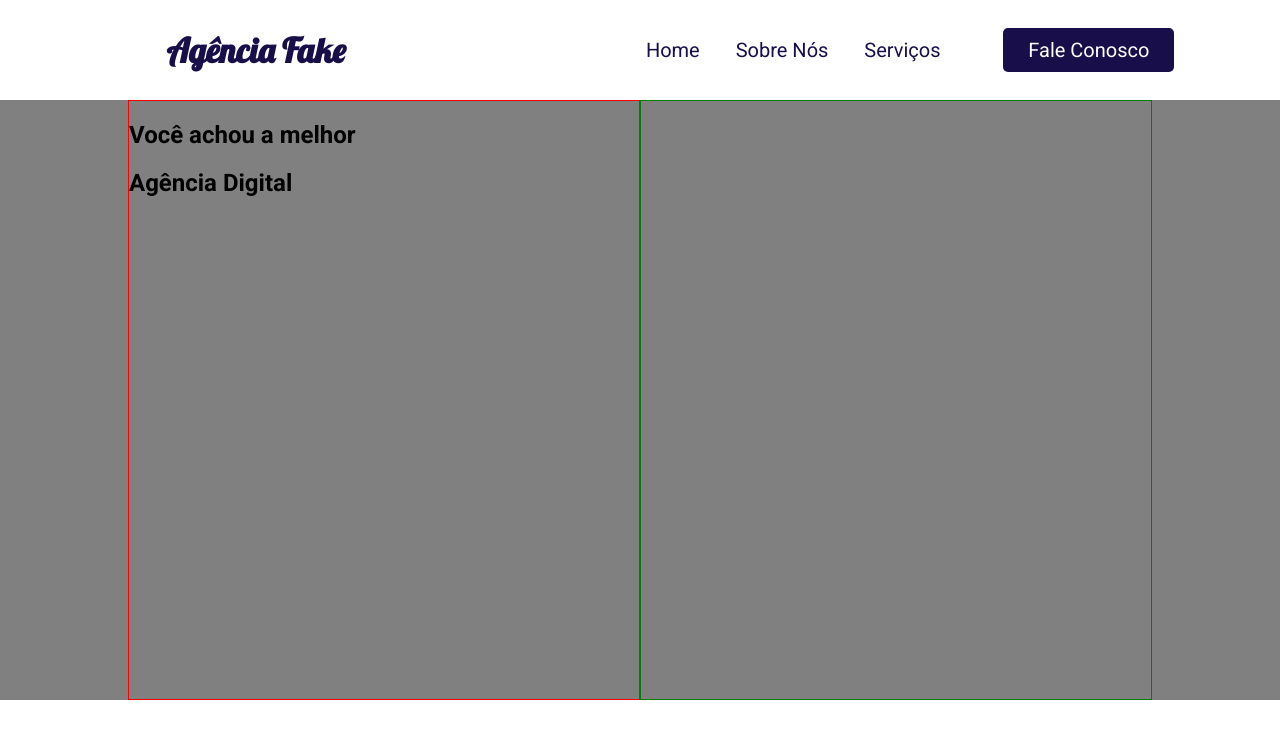
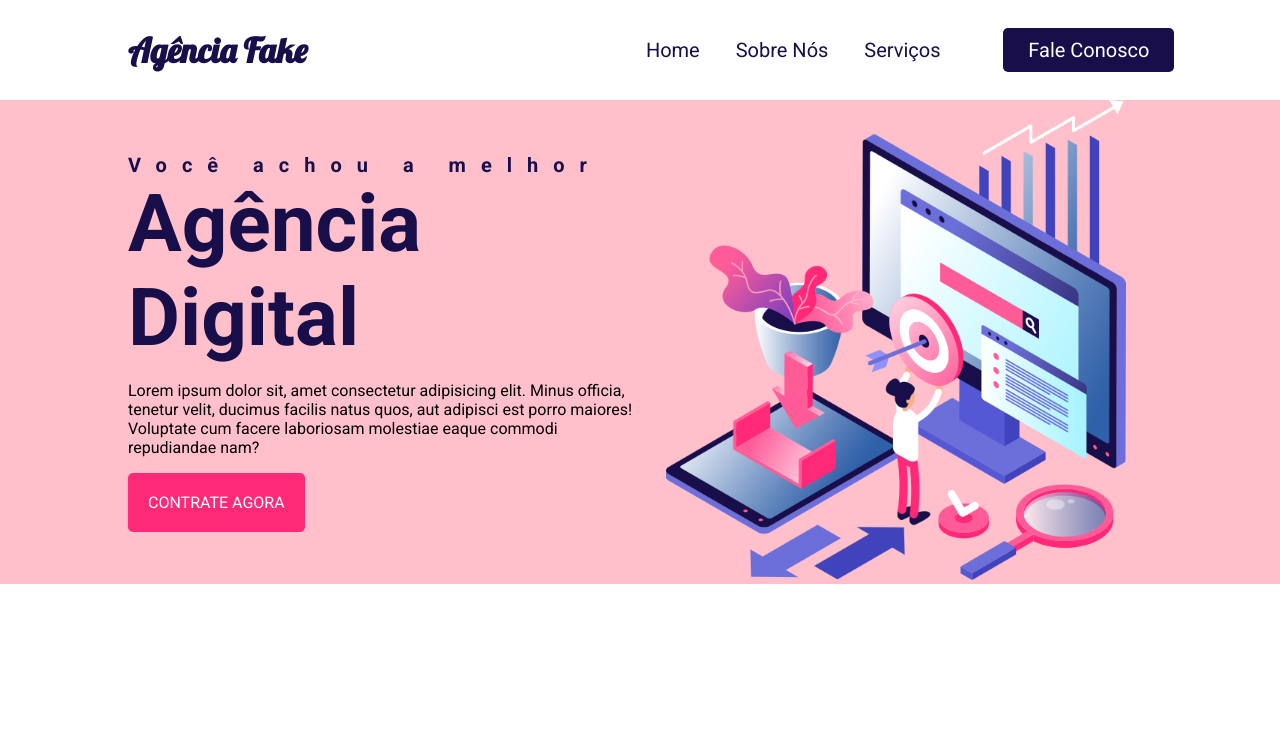
Before and after one commit to CarlosMonnerat/html-css, a PHP site: page / in a window 1280 px wide. Shown: the top 739 px of the page. Run offline with PHP 8.4, Linux system fonts and the light colour scheme.

Commit message:
site agencia fake img-header

```diff
--- a/desafios/agencia-fake/estilo.css
+++ b/desafios/agencia-fake/estilo.css
@@ -19,7 +19,8 @@ body{
 .logo{
     flex: 20%;
     margin-left: 10%;
-    text-align: center;
+    text-align: left;
+    /* border: 1px solid red; */
 }
 
 .logo h1{
@@ -60,16 +61,42 @@ body{
 .header{
     display: flex;
     flex-flow: row wrap;
-    height: 600px;
-    background-color: gray;
+    background-color: pink;
+    justify-content: center;
+    align-items: center;
 }
 .headline{
     flex: 40%;
     margin-left: 10%;
-    border: 1px solid red;
+    /* border: 1px solid red; */
+}
+.headline h2{
+    font-weight: 900px;
+    font-size: 20px;
+    color: #180f4a;
+    padding: 0;
+    margin: 0;
+}
+.headline p{
+    color: black;
+    text-align: left;
+}
+.contact-btn{
+    display: inline-block;
+    background-color: #ff2978;
+    color: white;
+    padding: 20px;
+    text-transform: uppercase;
+    border-radius: 5px;
+    text-decoration: none;
+
+}
+.contact-btn:hover{
+    background-color: #180f4a;
 }
 .img-headline{
     flex: 40%;
     margin-right: 10%;
-    border: 1px solid green;
+    /* border: 1px solid green; */
+    text-align: center;
 }
--- a/desafios/agencia-fake/index.html
+++ b/desafios/agencia-fake/index.html
@@ -24,10 +24,18 @@
 
     <header class="header">
         <div class="headline">
-            <h2>Você achou a melhor</h2>
-            <h2>Agência Digital</h2>
+            <h2 style="letter-spacing: 15px;">Você achou a melhor</h2>
+            <h2 style="font-size: 80px; ;">Agência Digital</h2>
+            <p>Lorem ipsum dolor sit, amet consectetur adipisicing elit.
+                Minus officia, tenetur velit, ducimus facilis natus quos, aut adipisci
+                est porro maiores! Voluptate cum facere laboriosam molestiae eaque commodi
+                repudiandae nam?
+            </p>
+            <a href="#" class="contact-btn">Contrate Agora</a>
+
         </div>
         <div class="img-headline">
+            <img style="max-width: 90%;" src="img/hero_right.png">
 
         </div>
 
```
